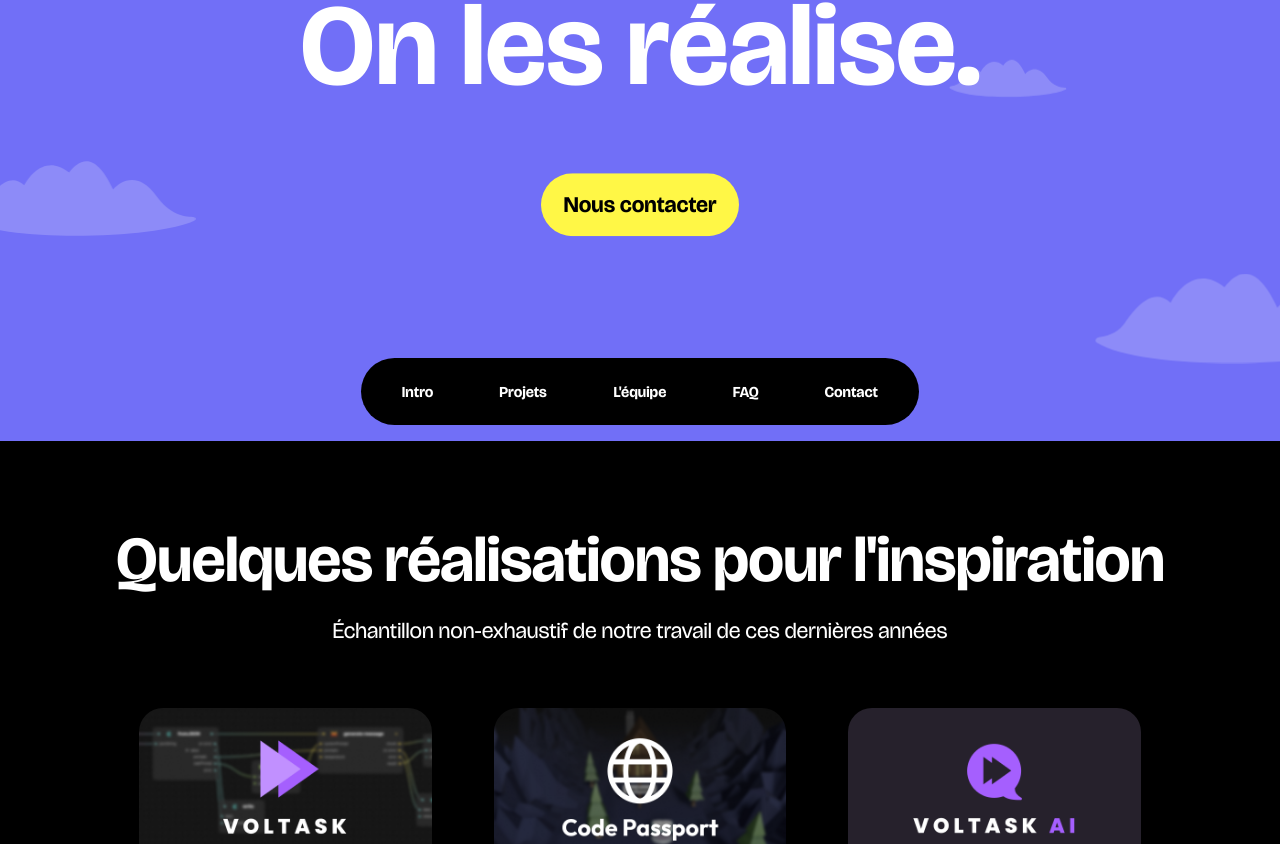
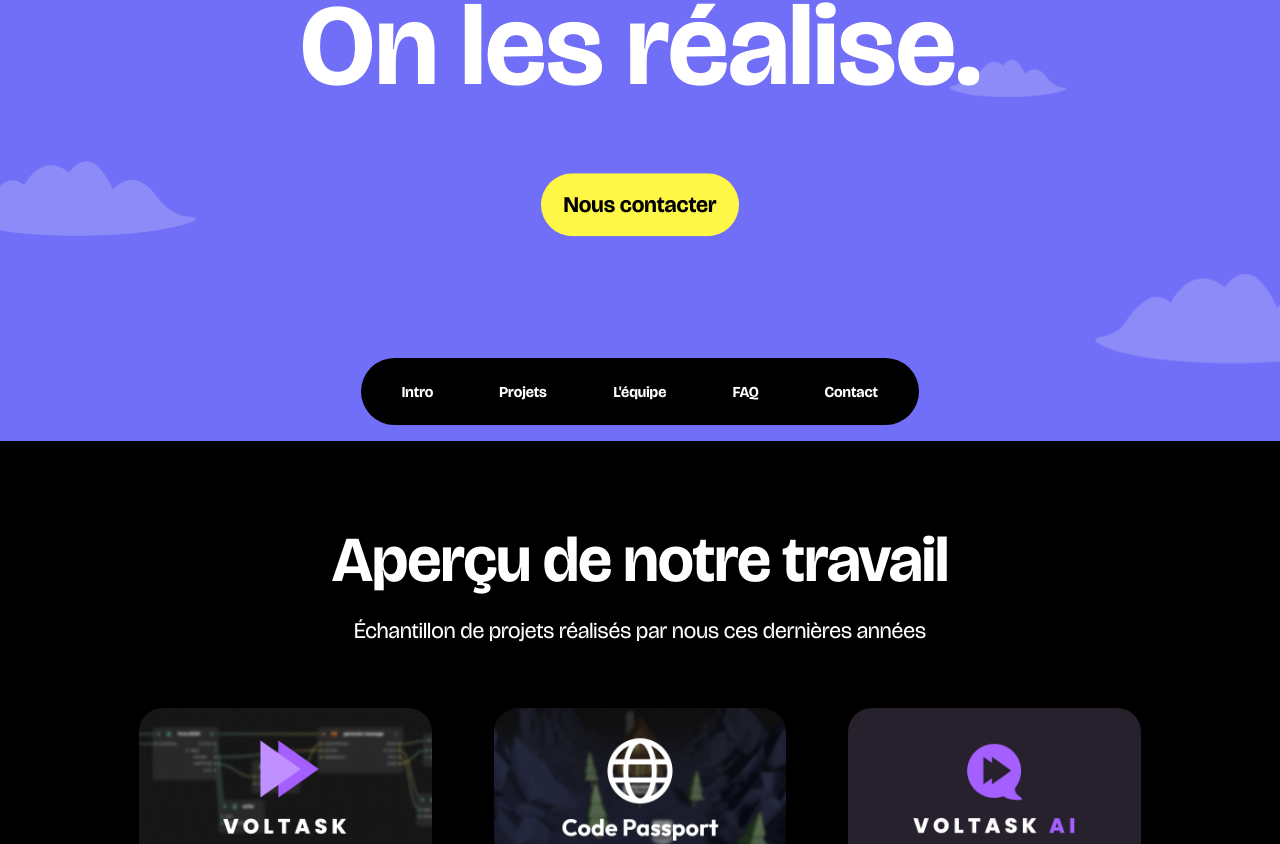
Before and after one commit to les3dev/website, a SvelteKit app: page / in a window 1280 px wide. Shown: the part 359-1203 px from the top of the page. Built offline with nearby package versions, Linux system fonts and the light colour scheme; a web font is replaced by a local one.

Commit message:
feat(content): re-word project titles

```diff
--- a/src/routes/+page.svelte
+++ b/src/routes/+page.svelte
@@ -98,8 +98,8 @@
     <a role="button" href="#contact" class="cta">Nous contacter</a>
 </section>
 <section id="projects" class="top" class:focus={section === 'projects'} bind:this={projectsElement}>
-    <h2 use:scrollEffect={0.5} class="appear">Quelques réalisations pour l'inspiration</h2>
-    <div use:scrollEffect={0.5} class="subtitle appear">Échantillon non-exhaustif de notre travail de ces dernières années</div>
+    <h2 use:scrollEffect={0.5} class="appear">Aperçu de notre travail</h2>
+    <div use:scrollEffect={0.5} class="subtitle appear">Échantillon de projets réalisés par nous ces dernières années</div>
     <div class="grid">
         <article class="project appear" use:scrollEffect={3}>
             <a href="https://demo.voltask.tech" target="_blank">
```
